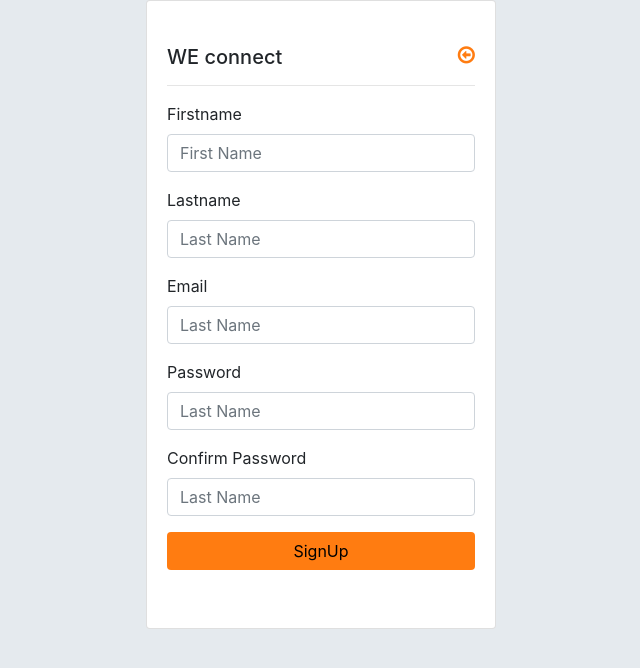
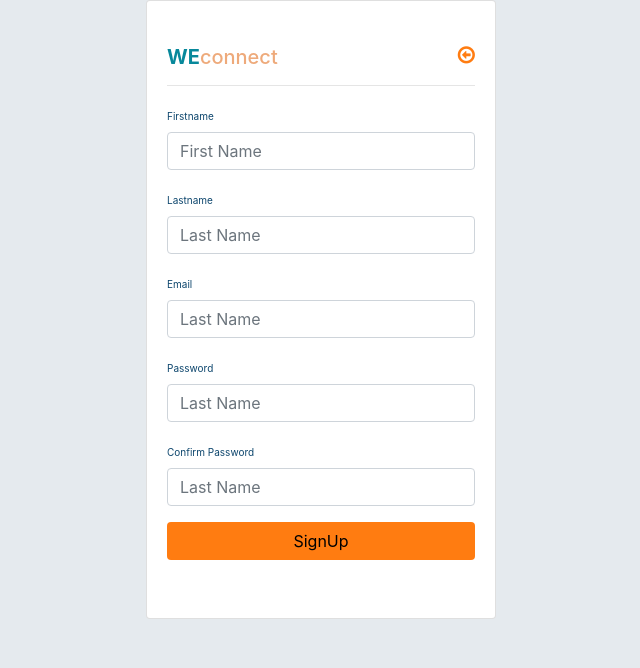
Before and after one commit to klevamane/weconnect-business, a plain HTML site: page template/signup.html in a window 1280 px wide. Shown: the whole page, without its empty margins (319-959 px from the left). Drawn offline with Linux system fonts and the light colour scheme.

Commit message:
Change logo and box shadow color, reduce label size
Update logo color and add box shadow to text input on focus, reduce labe
size

```diff
--- a/template/css/style.css
+++ b/template/css/style.css
@@ -196,7 +196,9 @@ body{
   .bg-orange{
       background: rgb(221, 105, 11) !important;
   }
-
+  .orange-text {
+    color : rgb(221, 105, 11) !important;
+  }
   #dashboard-search-text{
     background: transparent;
     border: none;
@@ -229,3 +231,30 @@ body{
             margin: 0 auto; /* Added */
         float: none; /* Added */
   }
+
+  #form-in input[type="text"]:focus, input[type="email"]:focus, input[type="password"]:focus  {
+    border-color: rgb(13, 70, 109) !important;
+    -webkit-box-shadow: none;
+    box-shadow: 3px 3px rgb(13, 70, 109) !important;;
+    color:rgb(13, 70, 109) !important;;
+    font-size: large;
+
+  }
+
+  #form-in label {
+    color: rgb(13, 70, 109) !important;
+    font-size: 10px;
+  }
+
+
+
+
+ .logo{
+   font-family: 'Roboto' sans-serif;
+   color: #07889B !important;
+   font-weight: bolder;
+   font-size: 20px;
+ }
+ .logo2{
+  color:#EEAA7B !important;
+ }
--- a/template/signup.html
+++ b/template/signup.html
@@ -23,13 +23,13 @@
         <div class="card my-6 py-4">
 
           <div class="card-body" style="padding-bottom:30px">
-            <h5 class="card-title"><span class="brandstyle1">WE</span> connect
+            <h5 class="card-title"><span class="logo">WE</span><span class="logo2">connect</span>
               <a href="./index.html">
                 <i class="fa fa-arrow-circle-o-left float-right sign-color" aria-hidden="true"></i>
               </a>
             </h5>
             <hr/>
-            <form>
+            <form id="form-in">
               <div class="form-group">
                 <label for="firstname">Firstname</label>
                 <input type="text" class="form-control" id="firstname" aria-describedby="emailHelp" placeholder="First Name">
```
